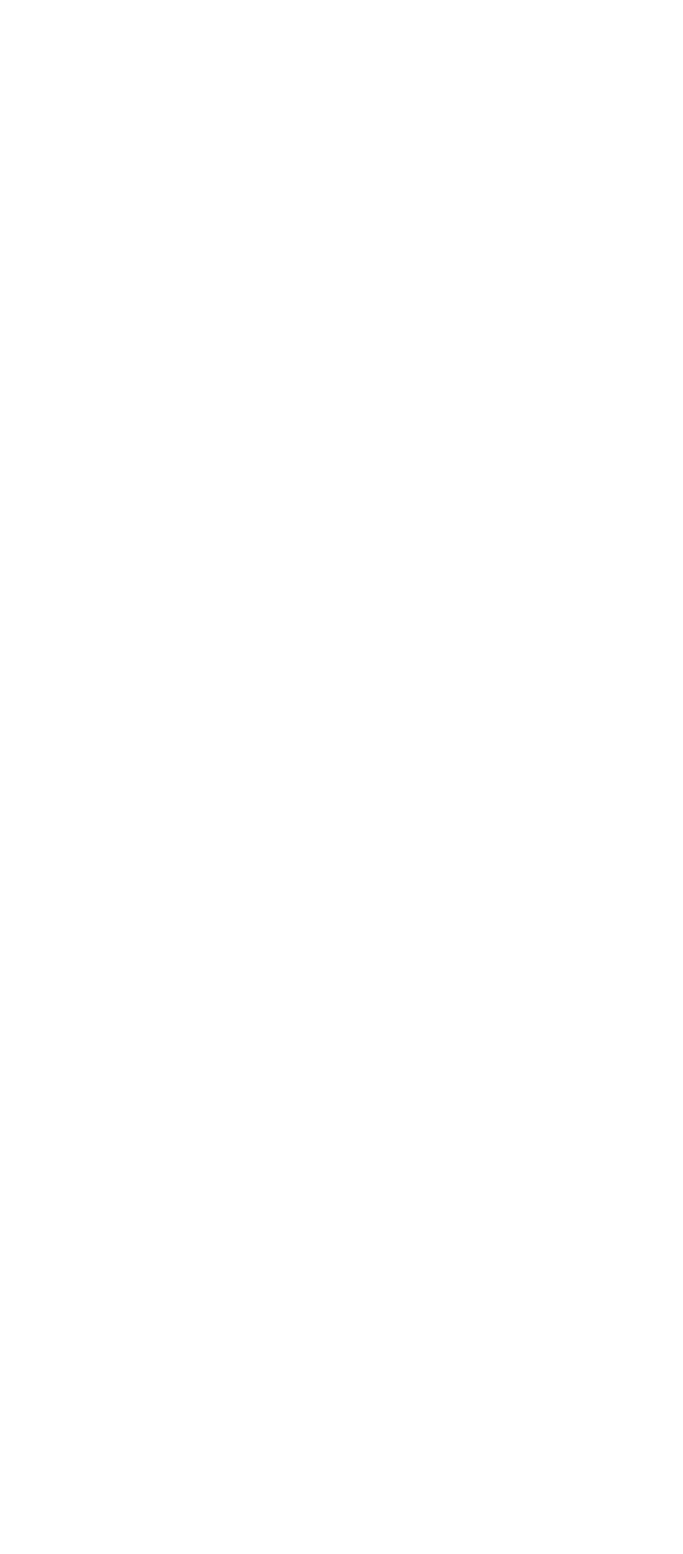
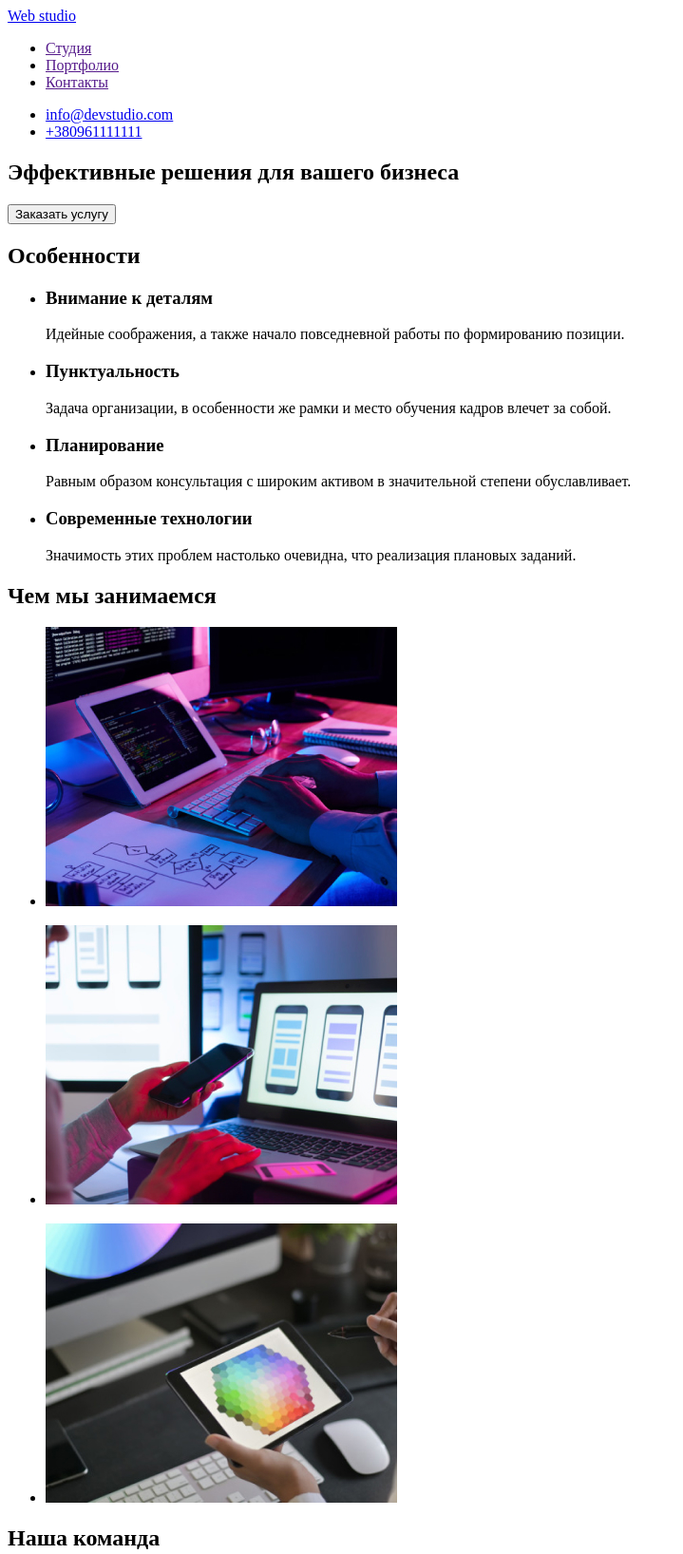
Before and after one commit to TyomaDW/goit-markup-hw-01, a plain HTML site: page index.html in a window 1280 px wide. Shown: the top 1636 px of the page at 95% size, without its empty margins (0-719 px from the left). Before the commit the page ends 800 px from the top, so only its background shows below. Drawn offline with Linux system fonts and the light colour scheme.

Commit message:
разметка сайта

```diff
--- a/index.html
+++ b/index.html
@@ -1,15 +1,141 @@
 <!DOCTYPE html>
-<html lang="en">
+<html lang="ru">
 
 <head>
     <meta charset="UTF-8">
     <meta http-equiv="X-UA-Compatible" content="IE=edge">
     <meta name="viewport" content="width=device-width, initial-scale=1.0">
-    <title>Document</title>
+    <title>Web studio</title>
 </head>
 
 <body>
 
+    <!-- Шапка сайта -->
+    <header>
+        <nav>
+            <a href="./index.html">
+                Web studio
+            </a>
+
+            <ul>
+                <li><a href="">Студия</a></li>
+                <li><a href="">Портфолио</a></li>
+                <li><a href="">Контакты</a></li>
+            </ul>
+        </nav>
+
+        <ul>
+            <li><a href="mailto:info@devstudio.com">info@devstudio.com</a></li>
+            <li><a href="tel:+380961111111">+380961111111</a></li>
+        </ul>
+
+    </header>
+
+    <main>
+        <!-- Герой -->
+        <section>
+            <h1>Эффективные решения для вашего бизнеса</h1>
+            <button>
+                Заказать услугу
+            </button>
+        </section>
+
+        <!-- Особенности -->
+        <section>
+            <h2>Особенности</h2>
+
+            <ul>
+                <li>
+                    <h3>Внимание к деталям</h3>
+                    <p>Идейные соображения, а также начало повседневной работы по формированию позиции.</p>
+                </li>
+                <li>
+                    <h3>Пунктуальность</h3>
+                    <p>Задача организации, в особенности же рамки и место обучения кадров влечет за собой.</p>
+                </li>
+                <li>
+                    <h3>Планирование</h3>
+                    <p>Равным образом консультация с широким активом в значительной степени обуславливает.</p>
+                </li>
+                <li>
+                    <h3>Современные технологии</h3>
+                    <p>Значимость этих проблем настолько очевидна, что реализация плановых заданий.</p>
+                </li>
+            </ul>
+        </section>
+
+        <!-- Чем мы занимаемся -->
+        <section>
+            <h2>Чем мы занимаемся</h2>
+            <ul>
+                <li>
+                    <img src="./images/job/job1.jpg" alt="Програмирование" width="370" height="294">
+                </li>
+            </ul>
+            <ul>
+                <li>
+                    <img src="./images/job/job2.jpg" alt="Тестирование" width="370" height="294">
+                </li>
+            </ul>
+            <ul>
+                <li>
+                    <img src="./images/job/job3.jpg" alt="Дизайн" width="370" height="294">
+                </li>
+            </ul>
+        </section>
+
+        <!-- Наша команда -->
+
+        <section>
+            <h2>Наша команда</h2>
+            <ul>
+                <li>
+                    <img src="./images/team/team1.jpg" alt="Дизайнет" width="270" height="260">
+                    <h3>Игорь Демьяненко</h3>
+                    <p>Product Designer</p>
+                </li>
+            </ul>
+            <ul>
+                <li>
+                    <img src="./images/team/team2.jpg" alt="Разработчик" width="270" height="260">
+                    <h3>Ольга Репина</h3>
+                    <p>Frontend Developer</p>
+                </li>
+            </ul>
+            <ul>
+                <li>
+                    <img src="./images/team/team3.jpg" alt="Маркетолог" width="270" height="260">
+                    <h3>Николай Тарасов</h3>
+                    <p>Marketing</p>
+                </li>
+            </ul>
+            <ul>
+                <li>
+                    <img src="./images/team/team4.jpg" alt="Дизайнер" width="270" height="260">
+                    <h3>Михаил Ермаков</h3>
+                    <p>UI Designer</p>
+                </li>
+            </ul>
+
+        </section>
+    </main>
+
+    <!-- Футер -->
+    <footer>
+        <a href="./index.html">
+            Web studio
+        </a>
+
+        <address>
+            <ul>
+                <li>г. Киев, пр-т Леси Украинки, 26</li>
+                <li><a href="mailto:info@devstudio.com">info@devstudio.com</a></li>
+                <li><a href="tel:+380961111111">+380961111111</a></li>
+            </ul>
+        </address>
+
+    </footer>
+
 </body>
 
 </html>
```
